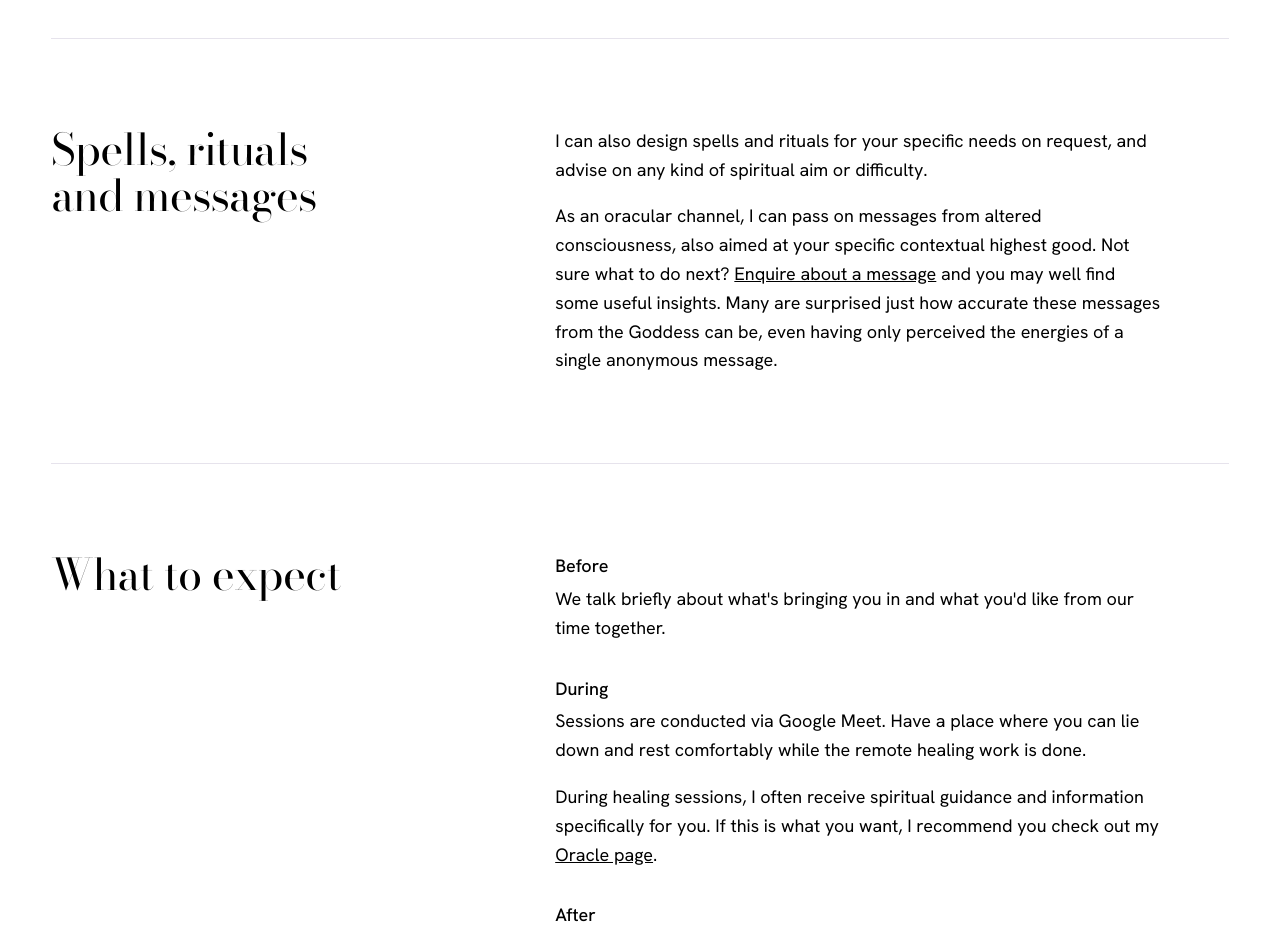
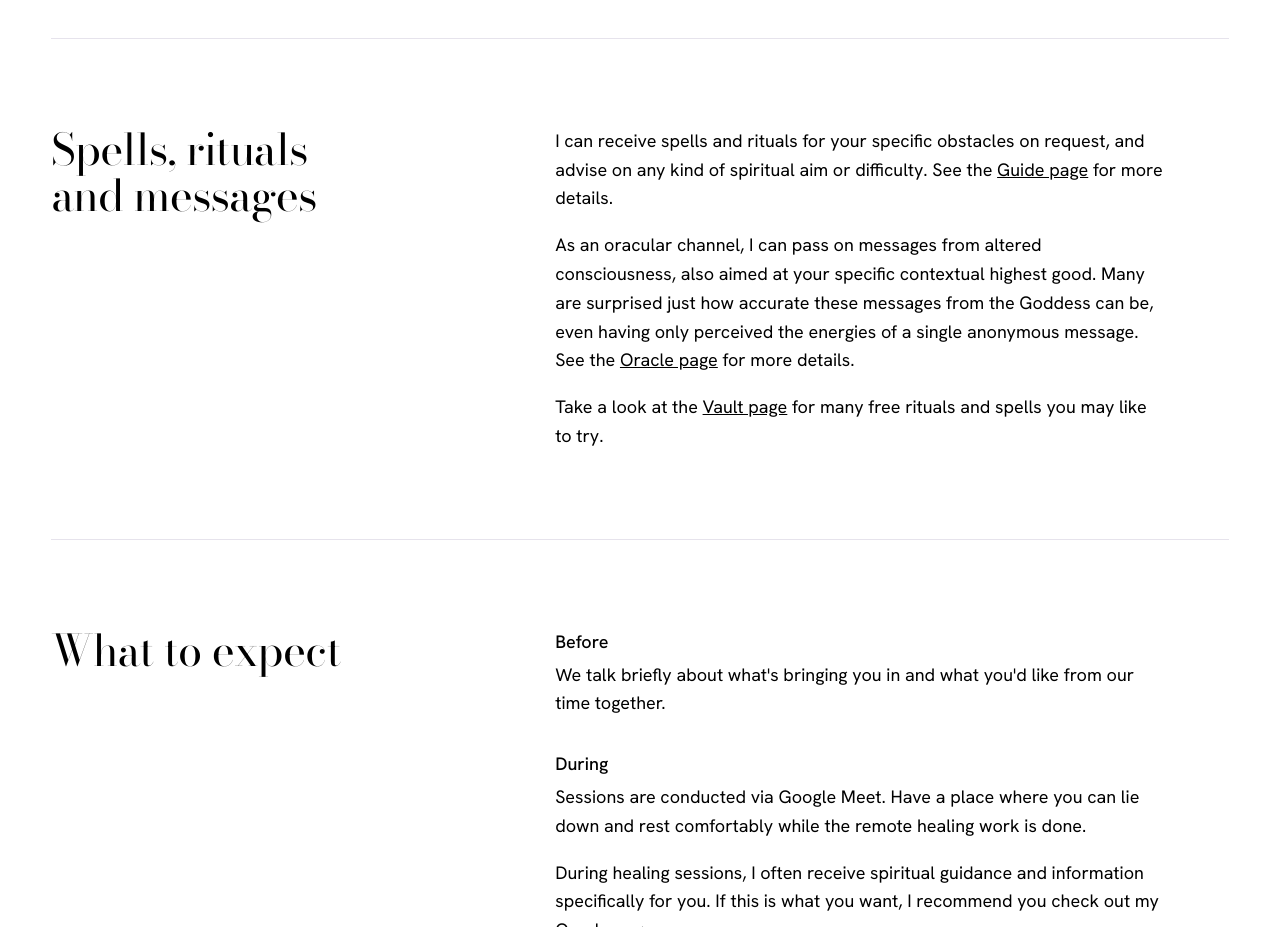
Before and after one commit to djghealing/garden, a plain HTML site: page healing.html in a window 1280 px wide. Shown: the part 1820-2747 px from the top of the page. Drawn offline with nearby package versions, Linux system fonts and the light colour scheme.

Commit message:
Add files via upload

```diff
--- a/healing.html
+++ b/healing.html
@@ -65,8 +65,9 @@
     <section class="block">
       <h2>Spells, rituals and messages</h2>
       <div class="body">
-        <p>I can also design spells and rituals for your specific needs on request, and advise on any kind of spiritual aim or difficulty.</p>
-        <p>As an oracular channel, I can pass on messages from altered consciousness, also aimed at your specific contextual highest good. Not sure what to do next? <a href="oracle.html#request">Enquire about a message</a> and you may well find some useful insights. Many are surprised just how accurate these messages from the Goddess can be, even having only perceived the energies of a single anonymous message.</p>
+        <p>I can receive spells and rituals for your specific obstacles on request, and advise on any kind of spiritual aim or difficulty. See the <a href="consult.html">Guide page</a> for more details.</p>
+        <p>As an oracular channel, I can pass on messages from altered consciousness, also aimed at your specific contextual highest good. Many are surprised just how accurate these messages from the Goddess can be, even having only perceived the energies of a single anonymous message. See the <a href="oracle.html">Oracle page</a> for more details.</p>
+        <p>Take a look at the <a href="vault.html">Vault page</a> for many free rituals and spells you may like to try.</p>
       </div>
     </section>
 
```
